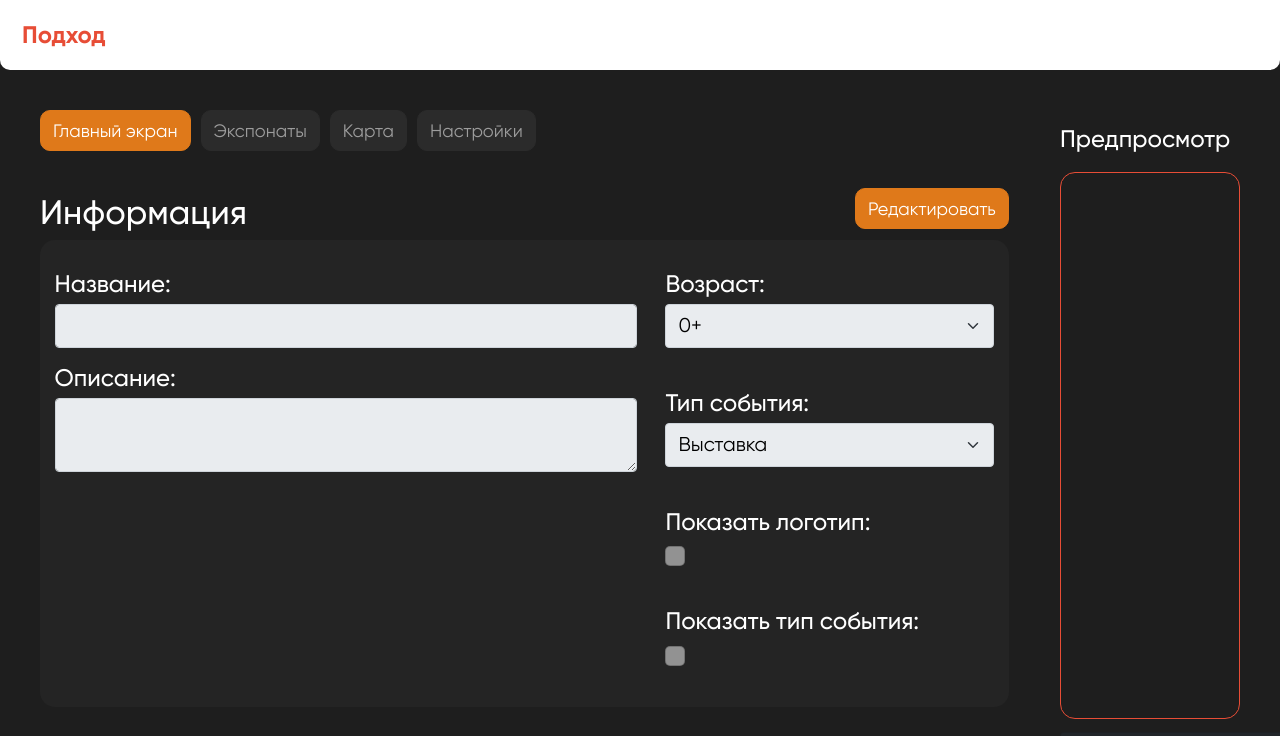
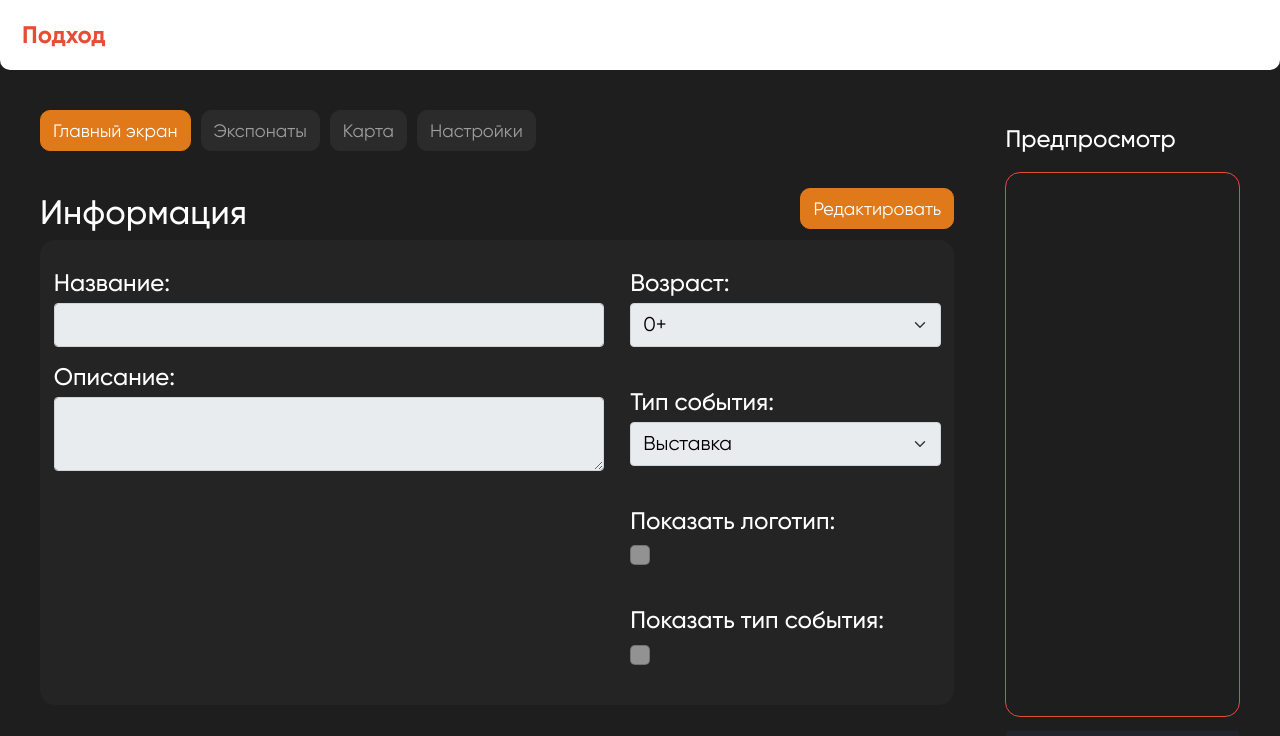
Before and after one commit to Anto-MSHK/podhod_front, a React (Create React App) app: page /expocreate in a window 1280 px wide. Shown: the top 736 px of the page. Built offline with nearby package versions, Linux system fonts and the light colour scheme.

Commit message:
Expo fix

```diff
--- a/src/pages/ExpoCreatePage/ExpoCreatePage.module.css
+++ b/src/pages/ExpoCreatePage/ExpoCreatePage.module.css
@@ -9,14 +9,14 @@
     display: flex;
     flex-direction: column;
     row-gap: 2vw;
-    width: 85%;
+    width: 80%;
 }
 
 .PreviewWrapper {
     display: flex;
     flex-direction: column;
     row-gap: 1vw;
-    width: 15%;
+    width: 20%;
 }
 
 .ImgGalleryTitle {
```
